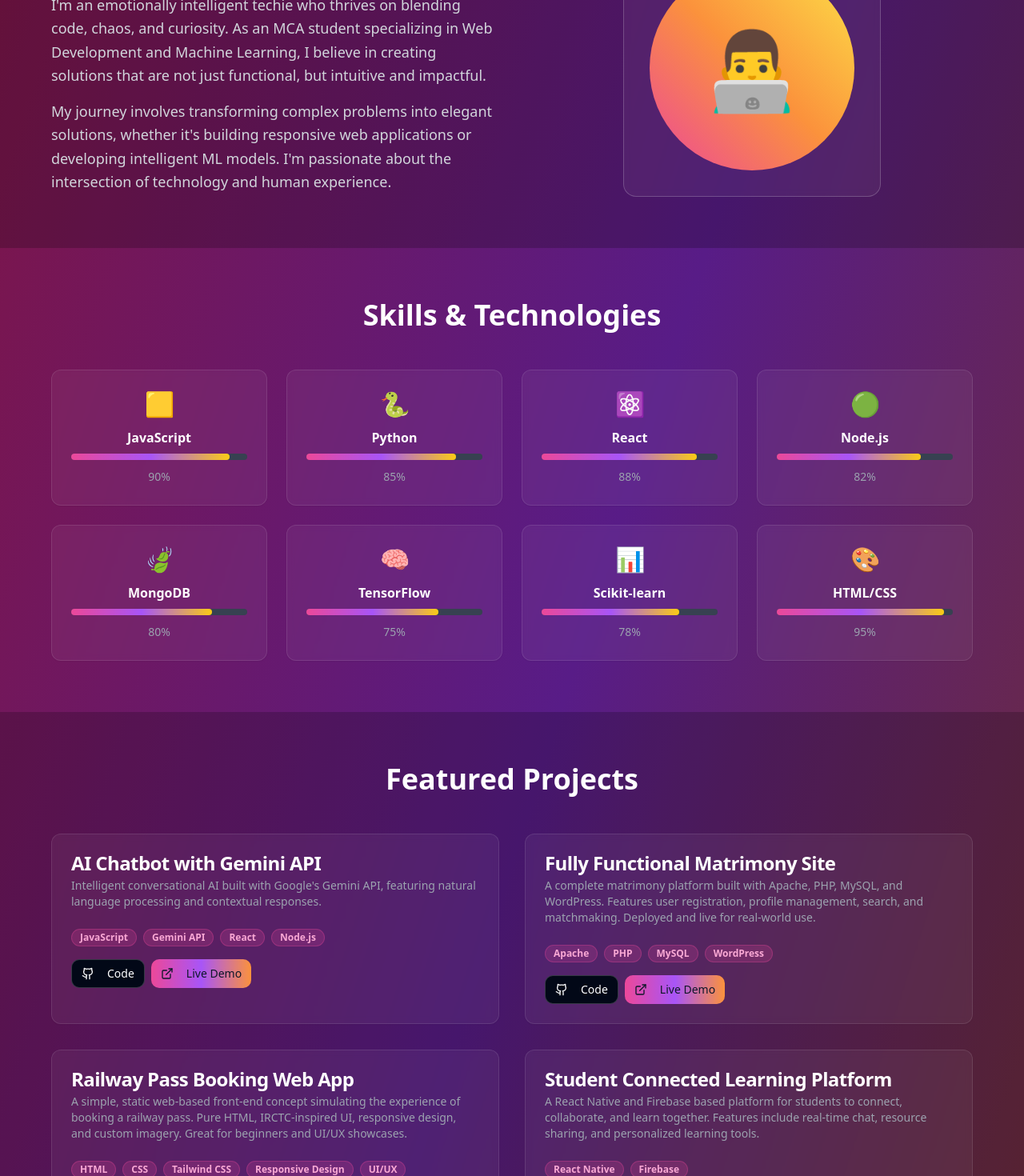
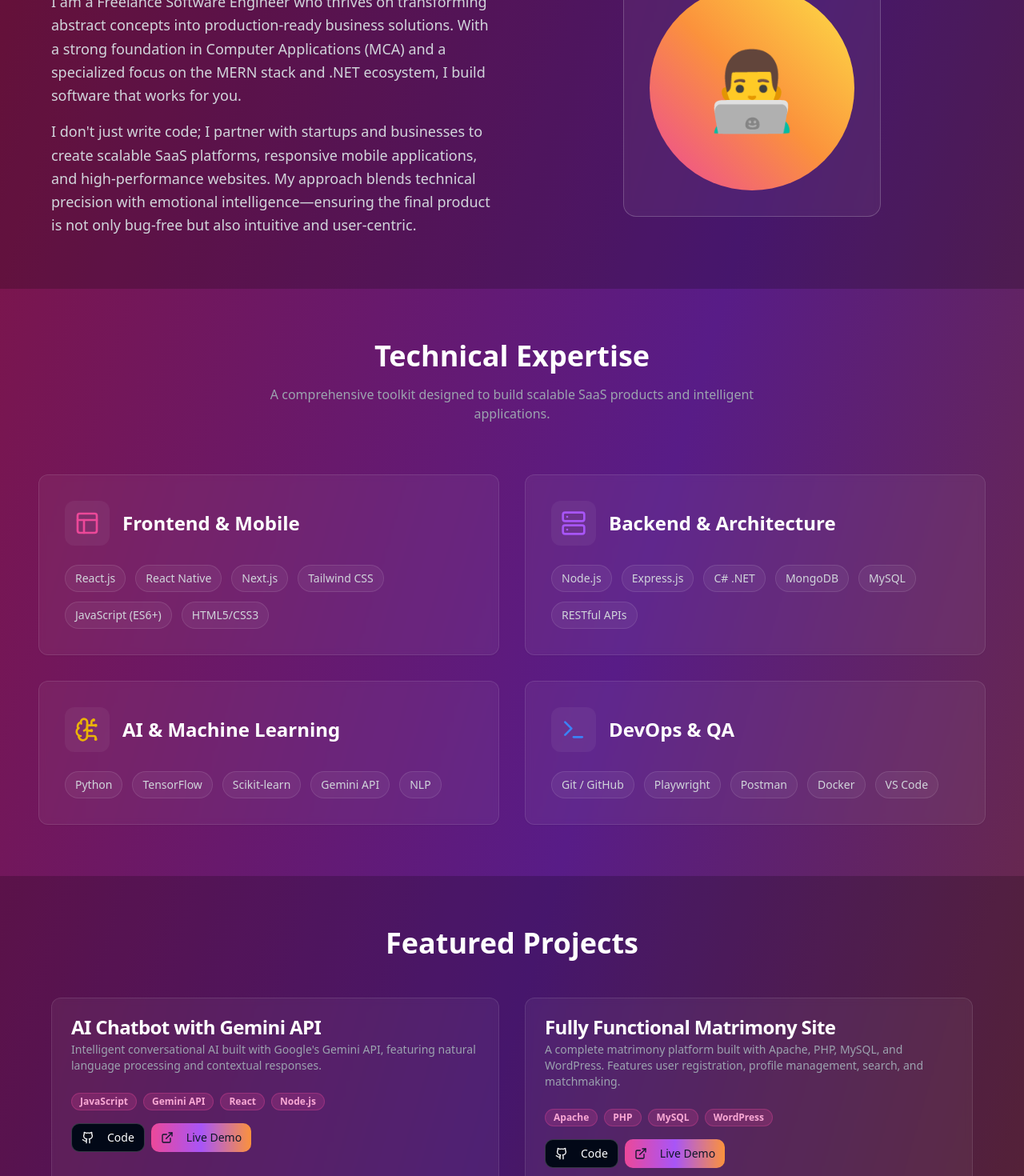
Before and after one commit to deepak-palanivel/Deepak-Portfolio, a React (Vite) app: page / in a window 1280 px wide. Shown: the part 940-2410 px from the top of the page at 80% size. Built offline with nearby package versions, Linux system fonts and the light colour scheme.

Commit message:
Updated life

```diff
--- a/src/pages/Index.tsx
+++ b/src/pages/Index.tsx
@@ -7,7 +7,7 @@ import { Textarea } from "@/components/ui/textarea";
 import { useToast } from "@/hooks/use-toast";
 import {
   Moon, Sun, Download, Mail, Github, Linkedin, ExternalLink,
-  ChevronDown, Send, Calendar
+  Send, Calendar, Layout, Server, BrainCircuit, Terminal
 } from 'lucide-react';
 
 const Index = () => {
@@ -35,15 +35,28 @@ const Index = () => {
     return () => observer.disconnect();
   }, []);
 
-  const skills = [
-    { name: 'JavaScript', level: 90, icon: '🟨' },
-    { name: 'Python', level: 85, icon: '🐍' },
-    { name: 'React', level: 88, icon: '⚛️' },
-    { name: 'Node.js', level: 82, icon: '🟢' },
-    { name: 'MongoDB', level: 80, icon: '🍃' },
-    { name: 'TensorFlow', level: 75, icon: '🧠' },
-    { name: 'Scikit-learn', level: 78, icon: '📊' },
-    { name: 'HTML/CSS', level: 95, icon: '🎨' }
+  // --- NEW DATA STRUCTURE: Cluster-Style Skills ---
+  const skillCategories = [
+    {
+      title: "Frontend & Mobile",
+      icon: <Layout className="w-8 h-8 text-pink-500" />,
+      skills: ["React.js", "React Native", "Next.js", "Tailwind CSS", "JavaScript (ES6+)", "HTML5/CSS3"]
+    },
+    {
+      title: "Backend & Architecture",
+      icon: <Server className="w-8 h-8 text-purple-500" />,
+      skills: ["Node.js", "Express.js", "C# .NET", "MongoDB", "MySQL", "RESTful APIs"]
+    },
+    {
+      title: "AI & Machine Learning",
+      icon: <BrainCircuit className="w-8 h-8 text-yellow-500" />,
+      skills: ["Python", "TensorFlow", "Scikit-learn", "Gemini API", "NLP"]
+    },
+    {
+      title: "DevOps & QA",
+      icon: <Terminal className="w-8 h-8 text-blue-500" />,
+      skills: ["Git / GitHub", "Playwright", "Postman", "Docker", "VS Code"]
+    }
   ];
 
   const projects = [
@@ -56,28 +69,28 @@ const Index = () => {
     },
     {
       title: 'Fully Functional Matrimony Site',
-      description: 'A complete matrimony platform built with Apache, PHP, MySQL, and WordPress. Features user registration, profile management, search, and matchmaking. Deployed and live for real-world use.',
+      description: 'A complete matrimony platform built with Apache, PHP, MySQL, and WordPress. Features user registration, profile management, search, and matchmaking.',
       tech: ['Apache', 'PHP', 'MySQL', 'WordPress'],
       github: 'http://sendhurvelanmatrimony.com/',
       live: 'http://sendhurvelanmatrimony.com/'
     },
     {
       title: 'Railway Pass Booking Web App',
-      description: 'A simple, static web-based front-end concept simulating the experience of booking a railway pass. Pure HTML, IRCTC-inspired UI, responsive design, and custom imagery. Great for beginners and UI/UX showcases.',
-      tech: ['HTML','CSS', 'Tailwind CSS', 'Responsive Design', 'UI/UX'],
+      description: 'A simple, static web-based front-end concept simulating the experience of booking a railway pass. Pure HTML, IRCTC-inspired UI, responsive design.',
+      tech: ['HTML', 'Tailwind CSS', 'UI/UX'],
       github: 'https://github.com/Deepakps2004/Railwaypass_booking',
       live: 'https://github.com/Deepakps2004/Railwaypass_booking'
     },
     {
       title: 'Student Connected Learning Platform',
-      description: 'A React Native and Firebase based platform for students to connect, collaborate, and learn together. Features include real-time chat, resource sharing, and personalized learning tools.',
+      description: 'A React Native and Firebase based platform for students to connect, collaborate, and learn together. Features real-time chat and resource sharing.',
       tech: ['React Native', 'Firebase'],
       github: 'https://github.com/Deepakps2004/onespot',
       live: 'https://github.com/Deepakps2004/onespot'
     },
     {
       title: 'AI Resume Builder',
-      description: 'Create professional resumes with AI assistance. Auto-saved progress, AI-enhanced summaries, and live preview for a seamless resume building experience.',
+      description: 'Create professional resumes with AI assistance. Auto-saved progress, AI-enhanced summaries, and live preview.',
       tech: ['Next.js', 'Tailwind CSS', 'AI Integration'],
       github: 'https://ai-resume-builderr.vercel.app/',
       live: 'https://ai-resume-builderr.vercel.app/'
@@ -97,7 +110,7 @@ const Index = () => {
       {/* Navigation */}
       <nav className="fixed top-0 w-full z-50 backdrop-blur-md bg-black/20 border-b border-white/10">
         <div className="container mx-auto px-4 py-4 flex justify-between items-center">
-          <div className="text-xl font-bold gradient-text">Deepak</div>
+          <div className="text-xl font-bold gradient-text text-white">Deepak</div>
           <div className="flex items-center gap-4">
             <Button
               variant="ghost"
@@ -119,10 +132,10 @@ const Index = () => {
               Hi, I'm <span className="bg-gradient-to-r from-pink-400 via-orange-300 to-yellow-300 bg-clip-text text-transparent">Deepak</span>
             </h1>
             <p className="text-xl md:text-2xl text-gray-200 max-w-2xl mx-auto">
-              MCA Student | Web & ML Developer
+              Freelance Full-Stack Developer | SaaS & Mobile App Architect
             </p>
             <p className="text-lg text-gray-300 max-w-xl mx-auto italic">
-              "Building smart web apps with clean code and chaotic curiosity."
+              Turning complex ideas into scalable SaaS tools and seamless digital experiences
             </p>
           </div>
 
@@ -145,10 +158,6 @@ const Index = () => {
               </Button>
             </a>
           </div>
-
-          <div className="mt-16 animate-bounce-subtle">
-            <ChevronDown className="h-6 w-6 text-white/70 mx-auto" />
-          </div>
         </div>
       </section>
 
@@ -160,14 +169,10 @@ const Index = () => {
               <h2 className="text-4xl font-bold text-white mb-6">About Me</h2>
               <div className="space-y-4 text-gray-300 text-lg leading-relaxed">
                 <p>
-                  I'm an emotionally intelligent techie who thrives on blending code, chaos, and curiosity.
-                  As an MCA student specializing in Web Development and Machine Learning, I believe in
-                  creating solutions that are not just functional, but intuitive and impactful.
+                  I am a Freelance Software Engineer who thrives on transforming abstract concepts into production-ready business solutions. With a strong foundation in Computer Applications (MCA) and a specialized focus on the MERN stack and .NET ecosystem, I build software that works for you.
                 </p>
                 <p>
-                  My journey involves transforming complex problems into elegant solutions, whether it's
-                  building responsive web applications or developing intelligent ML models. I'm passionate
-                  about the intersection of technology and human experience.
+                 I don't just write code; I partner with startups and businesses to create scalable SaaS platforms, responsive mobile applications, and high-performance websites. My approach blends technical precision with emotional intelligence—ensuring the final product is not only bug-free but also intuitive and user-centric.
                 </p>
               </div>
             </div>
@@ -183,26 +188,46 @@ const Index = () => {
         </div>
       </section>
 
-      {/* Skills Section */}
+      {/* --- REFACTORED SKILLS SECTION (Cluster Style) --- */}
       <section id="skills" className="section-padding">
-        <div className="container mx-auto">
-          <h2 className="text-4xl font-bold text-white text-center mb-12">Skills & Technologies</h2>
+        <div className="container mx-auto px-4">
+          <div className="text-center mb-16">
+            <h2 className="text-4xl font-bold text-white mb-4">Technical Expertise</h2>
+            <p className="text-gray-400 max-w-2xl mx-auto">
+              A comprehensive toolkit designed to build scalable SaaS products and intelligent applications.
+            </p>
+          </div>
 
-          <div className={`grid grid-cols-2 md:grid-cols-4 gap-6 animate-slide-up ${isVisible.skills ? 'opacity-100' : 'opacity-0'}`}>
-            {skills.map((skill) => (
-              <Card key={skill.name} className="glass-card border-white/10 hover:border-pink-400/50 transition-all duration-300 group">
-                <CardContent className="p-6 text-center">
-                  <div className="text-3xl mb-3 group-hover:scale-110 transition-transform duration-300">
-                    {skill.icon}
+          <div className={`grid grid-cols-1 md:grid-cols-2 gap-8 animate-slide-up ${isVisible.skills ? 'opacity-100' : 'opacity-0'}`}>
+            {skillCategories.map((category) => (
+              <Card
+                key={category.title}
+                className="glass-card bg-white/5 border border-white/10 hover:border-pink-500/30 transition-all duration-300 group overflow-hidden relative"
+              >
+                 {/* Subtle Gradient Hover Effect */}
+                <div className="absolute inset-0 bg-gradient-to-br from-pink-500/5 to-purple-500/5 opacity-0 group-hover:opacity-100 transition-opacity duration-500" />
+
+                <CardContent className="p-8 relative z-10">
+                  <div className="flex items-center gap-4 mb-6">
+                    <div className="p-3 rounded-lg bg-white/5 group-hover:bg-white/10 transition-colors">
+                      {category.icon}
+                    </div>
+                    <h3 className="text-2xl font-bold text-white group-hover:text-pink-400 transition-colors">
+                      {category.title}
+                    </h3>
                   </div>
-                  <h3 className="text-white font-semibold mb-2">{skill.name}</h3>
-                  <div className="w-full bg-gray-700 rounded-full h-2 mb-2">
-                    <div
-                      className="bg-gradient-to-r from-pink-500 via-purple-500 to-yellow-400 h-2 rounded-full transition-all duration-1000 ease-out"
-                      style={{ width: `${skill.level}%` }}
-                    ></div>
+
+                  <div className="flex flex-wrap gap-3">
+                    {category.skills.map((skill) => (
+                      <span
+                        key={skill}
+                        className="px-3 py-1.5 text-sm font-medium text-gray-300 bg-white/5 border border-white/10 rounded-full
+                                 hover:bg-pink-500/20 hover:text-white hover:border-pink-500/30 transition-all duration-300 cursor-default"
+                      >
+                        {skill}
+                      </span>
+                    ))}
                   </div>
-                  <span className="text-gray-400 text-sm">{skill.level}%</span>
                 </CardContent>
               </Card>
             ))}
@@ -263,22 +288,56 @@ const Index = () => {
         </div>
       </section>
 
-      {/* Experience Section */}
+      {/* Experience Section - UPDATED WITH FREELANCE ROLE */}
       <section id="experience" className="section-padding">
         <div className="container mx-auto">
           <h2 className="text-4xl font-bold text-white text-center mb-12">Experience</h2>
 
-          <div className={`max-w-3xl mx-auto animate-slide-up ${isVisible.experience ? 'opacity-100' : 'opacity-0'}`}>
+          <div className={`max-w-3xl mx-auto space-y-6 animate-slide-up ${isVisible.experience ? 'opacity-100' : 'opacity-0'}`}>
+
+            {/* Freelance Role */}
+            <Card className="glass-card border-white/10 hover:border-pink-500/30 transition-colors">
+              <CardHeader>
+                <div className="flex flex-col md:flex-row md:items-start justify-between gap-4">
+                  <div>
+                    <CardTitle className="text-white text-xl">Freelance Full-Stack Developer</CardTitle>
+                    <CardDescription className="text-pink-400 text-lg font-semibold">
+                      Remote / Self-Employed
+                    </CardDescription>
+                  </div>
+                  <Badge className="bg-purple-500/20 text-purple-300 border-purple-500/30 w-fit">
+                    <Calendar className="mr-1 h-3 w-3" />
+                    Current
+                  </Badge>
+                </div>
+              </CardHeader>
+              <CardContent>
+                <div className="space-y-4">
+                  <p className="text-gray-300">
+                    Architecting and building custom SaaS tools and mobile applications for diverse clients.
+                    Specializing in translating business requirements into technical specifications and deliverable
+                    milestones using the MERN stack and .NET ecosystem.
+                  </p>
+                  <div className="flex flex-wrap gap-2">
+                    <Badge variant="outline" className="border-pink-500/30 text-pink-300">SaaS</Badge>
+                    <Badge variant="outline" className="border-pink-500/30 text-pink-300">React Native</Badge>
+                    <Badge variant="outline" className="border-pink-500/30 text-pink-300">.NET</Badge>
+                  </div>
+                </div>
+              </CardContent>
+            </Card>
+
+            {/* Intern Role */}
             <Card className="glass-card border-white/10">
               <CardHeader>
-                <div className="flex items-start justify-between">
+                <div className="flex flex-col md:flex-row md:items-start justify-between gap-4">
                   <div>
                     <CardTitle className="text-white text-xl">Web Development Intern</CardTitle>
                     <CardDescription className="text-pink-400 text-lg font-semibold">
                       Zerame Infotech, Coimbatore
                     </CardDescription>
                   </div>
-                  <Badge className="bg-green-500/20 text-green-300 border-green-500/30">
+                  <Badge className="bg-green-500/20 text-green-300 border-green-500/30 w-fit">
                     <Calendar className="mr-1 h-3 w-3" />
                     1 Month
                   </Badge>
@@ -295,11 +354,11 @@ const Index = () => {
                     <Badge variant="outline" className="border-pink-500/30 text-pink-300">Flask</Badge>
                     <Badge variant="outline" className="border-pink-500/30 text-pink-300">Python</Badge>
                     <Badge variant="outline" className="border-pink-500/30 text-pink-300">HTML/CSS</Badge>
-                    <Badge variant="outline" className="border-pink-500/30 text-pink-300">Responsive Design</Badge>
                   </div>
                 </div>
               </CardContent>
             </Card>
+
           </div>
         </div>
       </section>
@@ -370,7 +429,7 @@ const Index = () => {
       {/* Footer */}
       <footer className="py-8 border-t border-white/10 bg-black/30">
         <div className="container mx-auto text-center text-gray-400">
-          <p>© 2025 Deepak. Built with ❤️ using React & Tailwind CSS.</p>
+          <p>© 2025 Deepak. Engineered for performance.</p>
         </div>
       </footer>
     </div>
```
Also changed, not shown: 1 other file (tests, documents, lock files or other folders).
